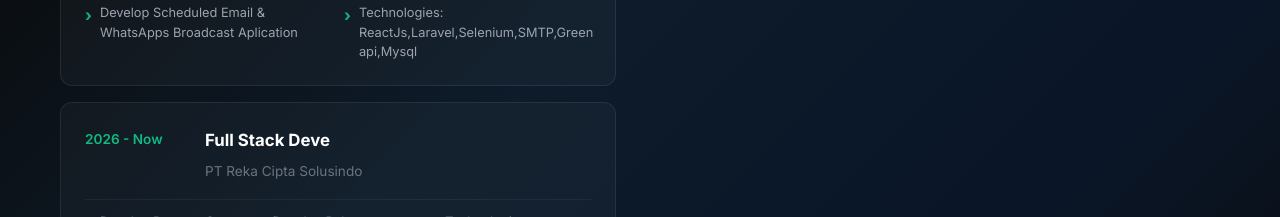
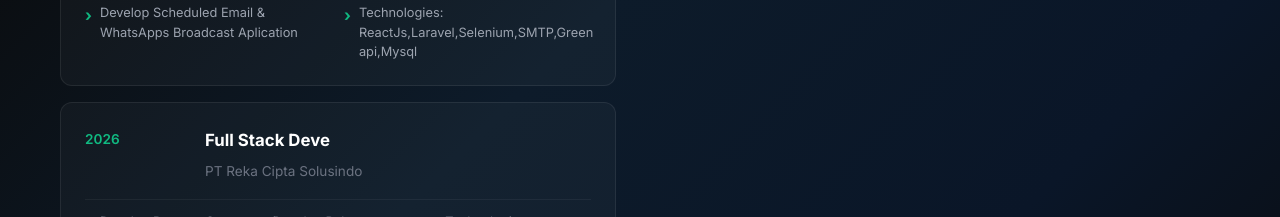
Before and after one commit to inven22/porofolio_ahmad, a React (Vite) app: page / in a window 1280 px wide. Shown: the part 1820-2037 px from the top of the page. Built offline with nearby package versions, Linux system fonts and the light colour scheme.

Commit message:
Update App.jsx

```diff
--- a/App.jsx
+++ b/App.jsx
@@ -171,7 +171,7 @@ function ExperienceEducation() {
 
                     <div className="exp-card">
                         <div className="exp-card-header">
-                            <span className="exp-year">2026 - Now</span>
+                            <span className="exp-year">2026</span>
                             <div className="exp-info">
                                 <h4>Full Stack Deve</h4>
                                 <span className="company">PT Reka Cipta Solusindo</span>
```
